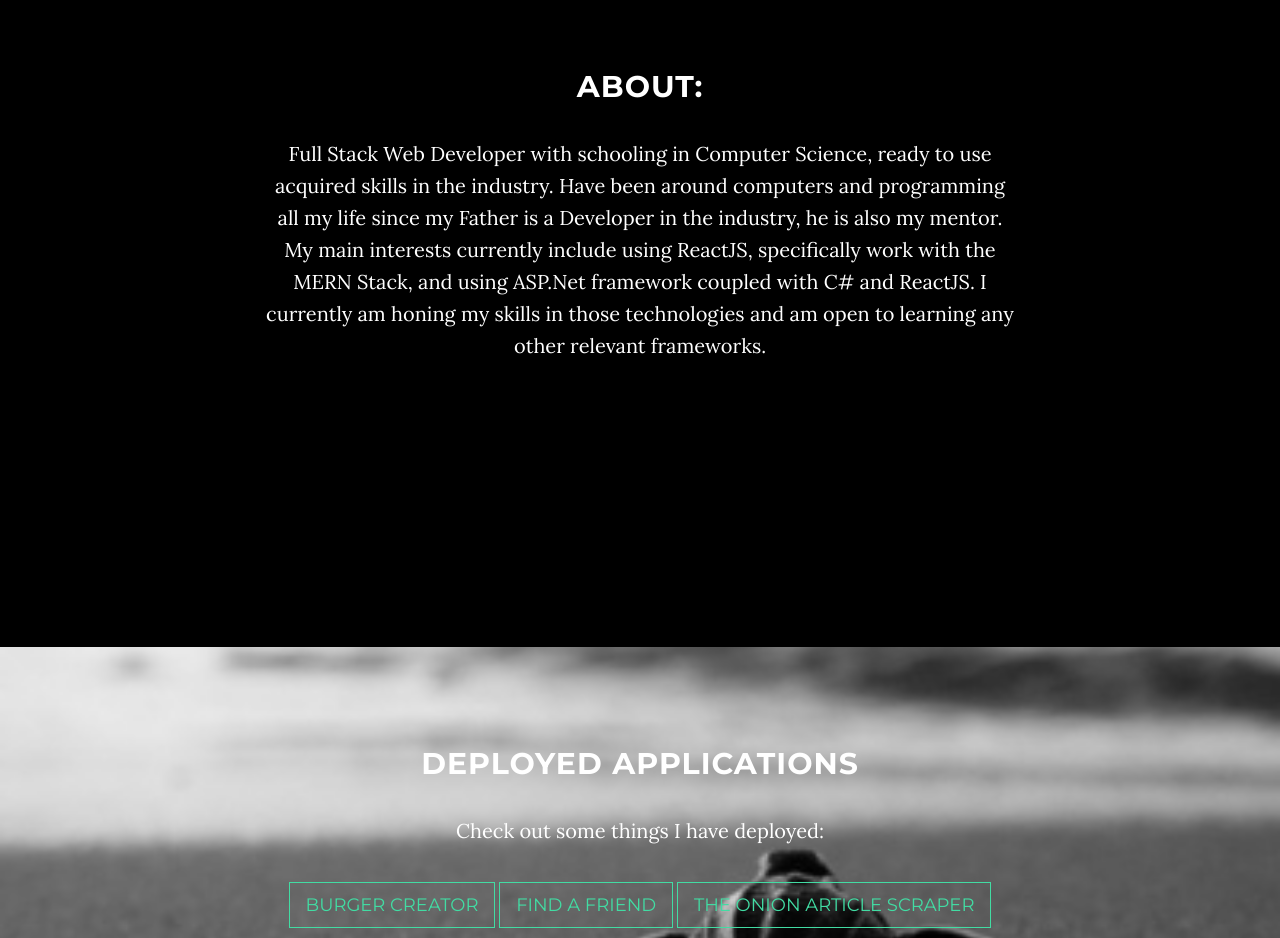
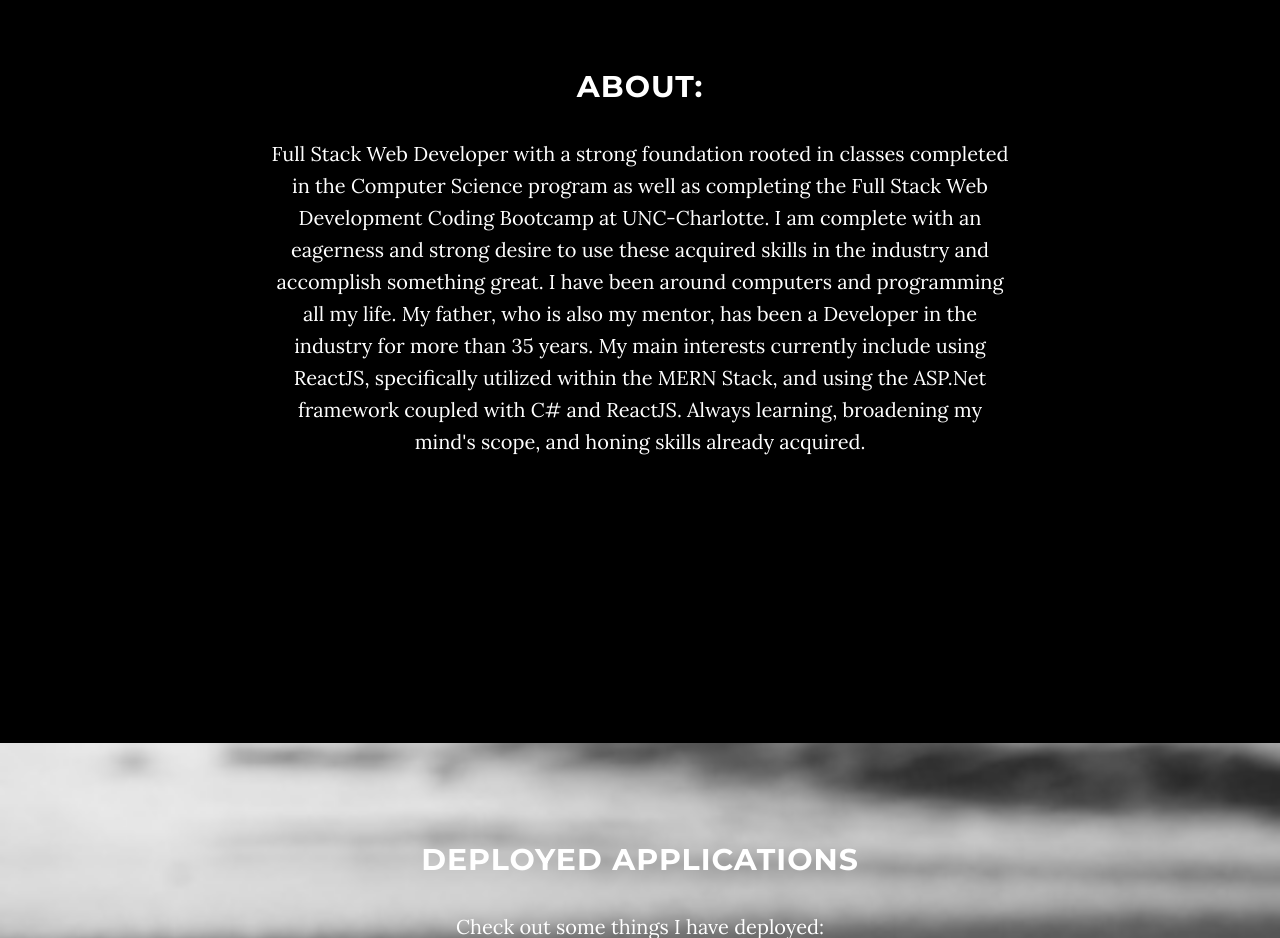
Before and after one commit to kozineffect/professional-profile, a website: page index.html in a window 1280 px wide. Shown: the part 980-1918 px from the top of the page. Drawn offline with nearby package versions, Linux system fonts and the light colour scheme; some packages are replaced by stand-ins of ours.

Commit message:
Changed the about me section some

```diff
--- a/index.html
+++ b/index.html
@@ -90,10 +90,12 @@
         <div class="row">
             <div class="col-lg-8 col-lg-offset-2">
                 <h2>About:</h2>
-                <p>Full Stack Web Developer with schooling in Computer Science, ready to use acquired skills in the industry.
-                    Have been around computers and programming all my life since my Father is a Developer in the industry, he is also my mentor.
-                    My main interests currently include using ReactJS, specifically work with the MERN Stack, and using ASP.Net framework coupled
-                     with C# and ReactJS. I currently am honing my skills in those technologies and am open to learning any other relevant frameworks.</p>
+                <p>Full Stack Web Developer with a strong foundation rooted in classes completed in the Computer Science program
+                    as well as completing the Full Stack Web Development Coding Bootcamp at UNC-Charlotte.
+                    I am complete with an eagerness and strong desire to use these acquired skills in the industry and accomplish something great.
+                    I have been around computers and programming all my life. My father, who is also my mentor, has been a Developer in the industry
+                     for more than 35 years. My main interests currently include using ReactJS, specifically utilized within the MERN Stack, and using the
+                     ASP.Net framework coupled with C# and ReactJS. Always learning, broadening my mind's scope, and honing skills already acquired.</p>
             </div>
         </div>
     </section>
```
